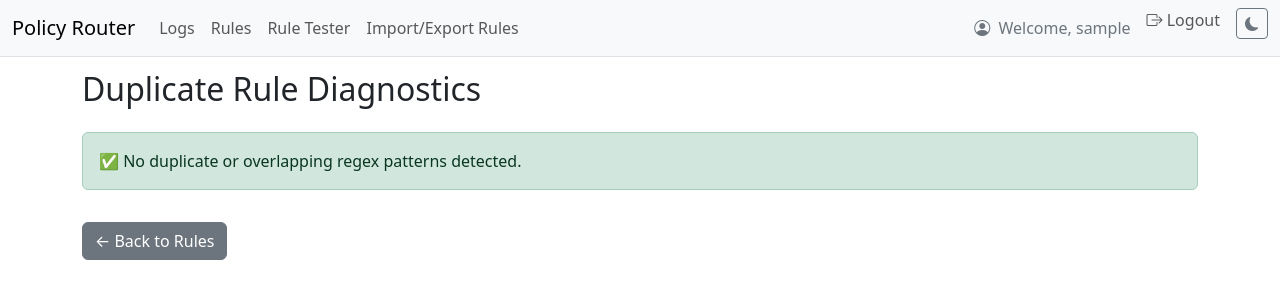
After one commit to lorist/pexip_policy_router, a Django app: page /rules/check_duplicates/ in a window 1280 px wide. The commit adds this page. Shown: the top 300 px of the page. Run offline with Django 5.2, Linux system fonts and the light colour scheme; the visitor is signed in with stand-in values (Sample User, id 1); data that the repository does not hold is empty.

Commit message:
add rule duplication logic

```diff
--- /dev/null
+++ b/policy_router/templates/policy_router/rule_duplicates.html
@@ -0,0 +1,42 @@
+{% extends "policy_router/base.html" %}
+{% block title %}Duplicate Rule Check{% endblock %}
+{% block content %}
+<h2 class="mb-4">Duplicate Rule Diagnostics</h2>
+
+{% if duplicates %}
+  <div class="alert alert-warning">
+    <strong>⚠️ Potential overlaps found:</strong>
+  </div>
+
+  <table class="table table-striped table-bordered align-middle">
+    <thead class="table-dark">
+      <tr>
+        <th>Rule A</th>
+        <th>Regex A</th>
+        <th>Rule B</th>
+        <th>Regex B</th>
+        <th>Reason</th>
+      </tr>
+    </thead>
+    <tbody>
+      {% for a, b, reason in duplicates %}
+      <tr>
+        <td><a href="{% url 'policy_router:rule_edit' a.pk %}">{{ a.name }}</a></td>
+        <td><code>{{ a.regex }}</code></td>
+        <td><a href="{% url 'policy_router:rule_edit' b.pk %}">{{ b.name }}</a></td>
+        <td><code>{{ b.regex }}</code></td>
+        <td><span class="text-danger">{{ reason }}</span></td>
+      </tr>
+      {% endfor %}
+    </tbody>
+  </table>
+{% else %}
+  <div class="alert alert-success">
+    ✅ No duplicate or overlapping regex patterns detected.
+  </div>
+{% endif %}
+
+<a href="{% url 'policy_router:rule_list' %}" class="btn btn-secondary mt-3">
+  ← Back to Rules
+</a>
+{% endblock %}
--- a/policy_router/urls.py
+++ b/policy_router/urls.py
@@ -27,6 +27,7 @@ urlpatterns = [
     path("rules/resequence/", views.resequence_rules_view, name="rule_resequence"),
     path("rules/reorder/", views.reorder_rules, name="rule_reorder"),
     path("rules/reorder/", views.rule_reorder, name="rule_reorder"),
+    path("rules/check_duplicates/", views.rule_check_duplicates, name="rule_check_duplicates"),
 
 
     # Logs
--- a/policy_router/views.py
+++ b/policy_router/views.py
@@ -4,6 +4,7 @@ import json
 import csv
 import io
 import base64
+from collections import defaultdict
 from datetime import datetime
 from django.conf import settings
 from django.http import JsonResponse, HttpResponseNotAllowed
@@ -403,6 +404,12 @@ def proxy_participant_policy(request):
 # -----------------------------
 @maybe_protected
 def rule_list(request):
+    import re
+    from collections import defaultdict
+    import random
+    from django.db.models import Q
+
+    # --- Base queryset + filters ---
     rules = PolicyProxyRule.objects.all().order_by("priority", "id")
 
     protocols = request.GET.getlist("protocols")
@@ -420,6 +427,56 @@ def rule_list(request):
             q |= Q(call_directions__icontains=cd)
         rules = rules.filter(q)
 
+    rules = list(rules)
+
+    # --- Improved Semantic Duplicate Detection ---
+    base_samples = [
+        "room-01", "room-12", "room-99", "room-100", "vmr-01", "vmr-22", "conference-07",
+        "judge-1", "guest-88", "chair-02", "defence-07", "teams-123", "mssip-321",
+        "api-test", "webrtc-session", "sip-user", "h323-alias", "rtmp-stream",
+        "health-55", "justice-42", "courtroom-3", "court-12",
+    ]
+    # Add some randomized samples for extra coverage
+    for i in range(10):
+        base_samples.append(f"room-{random.randint(0,9999)}")
+        base_samples.append(f"vmr-{random.randint(0,9999)}")
+
+    duplicate_ids = set()
+    duplicate_map = defaultdict(list)
+
+    for i, r1 in enumerate(rules):
+        try:
+            regex1 = re.compile(r1.regex)
+        except re.error:
+            continue
+
+        for r2 in rules[i + 1:]:
+            try:
+                regex2 = re.compile(r2.regex)
+            except re.error:
+                continue
+
+            # Exact duplicate
+            if r1.regex.strip() == r2.regex.strip():
+                duplicate_ids.update([r1.id, r2.id])
+                duplicate_map[r1.id].append(f"{r2.name} (identical)")
+                duplicate_map[r2.id].append(f"{r1.name} (identical)")
+                continue
+
+            # Sample-based overlap test
+            overlap_samples = [s for s in base_samples if regex1.search(s) and regex2.search(s)]
+
+            # Only flag if more than 2 overlapping samples
+            if len(overlap_samples) >= 3:
+                duplicate_ids.update([r1.id, r2.id])
+                overlap_preview = ", ".join(overlap_samples[:3])
+                duplicate_map[r1.id].append(
+                    f"{r2.name} (matches: {overlap_preview}{'…' if len(overlap_samples) > 3 else ''})"
+                )
+                duplicate_map[r2.id].append(
+                    f"{r1.name} (matches: {overlap_preview}{'…' if len(overlap_samples) > 3 else ''})"
+                )
+
     return render(request, "policy_router/rule_list.html", {
         "rules": rules,
         "protocol_choices": PolicyProxyRule.PROTOCOL_CHOICES,
@@ -427,7 +484,9 @@ def rule_list(request):
         "filters": {
             "protocols": protocols,
             "call_directions": call_directions,
-        }
+        },
+        "duplicate_ids": duplicate_ids,
+        "duplicate_map": duplicate_map,
     })
 
 
@@ -543,6 +602,54 @@ def rule_reorder(request):
         return JsonResponse({"status": "ok", "refresh": True})
     except Exception as e:
         return JsonResponse({"status": "error", "message": str(e)}, status=500)
+
+@maybe_protected
+def rule_check_duplicates(request):
+    """Scan all active rules for overlapping regex patterns (semantic check)."""
+    import re
+    import random
+
+    rules = list(PolicyProxyRule.objects.filter(is_active=True))
+    duplicates = []
+
+    # Common alias shapes likely to occur in Pexip
+    base_samples = [
+        "room-1", "room-12", "room-123", "room-9999",
+        "vmr-01", "vmr-999", "test", "room-", "conference-01",
+        "chair-1", "defence-99", "guest-1234",
+    ]
+    # Add random variations for diversity
+    for i in range(20):
+        base_samples.append(f"room-{random.randint(0,9999)}")
+        base_samples.append(f"vmr-{random.randint(0,9999)}")
+
+    for i, r1 in enumerate(rules):
+        try:
+            regex1 = re.compile(r1.regex)
+        except re.error:
+            continue
+
+        for r2 in rules[i + 1:]:
+            try:
+                regex2 = re.compile(r2.regex)
+            except re.error:
+                continue
+
+            # Skip exact duplicates
+            if r1.regex == r2.regex:
+                duplicates.append((r1, r2, "Exact duplicate"))
+                continue
+
+            # Check semantic overlap — any string matching both
+            for sample in base_samples:
+                if regex1.search(sample) and regex2.search(sample):
+                    duplicates.append((r1, r2, f"Both match '{sample}'"))
+                    break
+
+    return render(request, "policy_router/rule_duplicates.html", {
+        "duplicates": duplicates,
+    })
+
 # -----------------------------
 # Logs
 # -----------------------------
```
Also changed, not shown: policy_router/models.py (+53 -3 lines), policy_router/templates/policy_router/rule_list.html (+17 -1 lines), policy_router/templatetags/dict_extras.py (added, +8 -0 lines).
